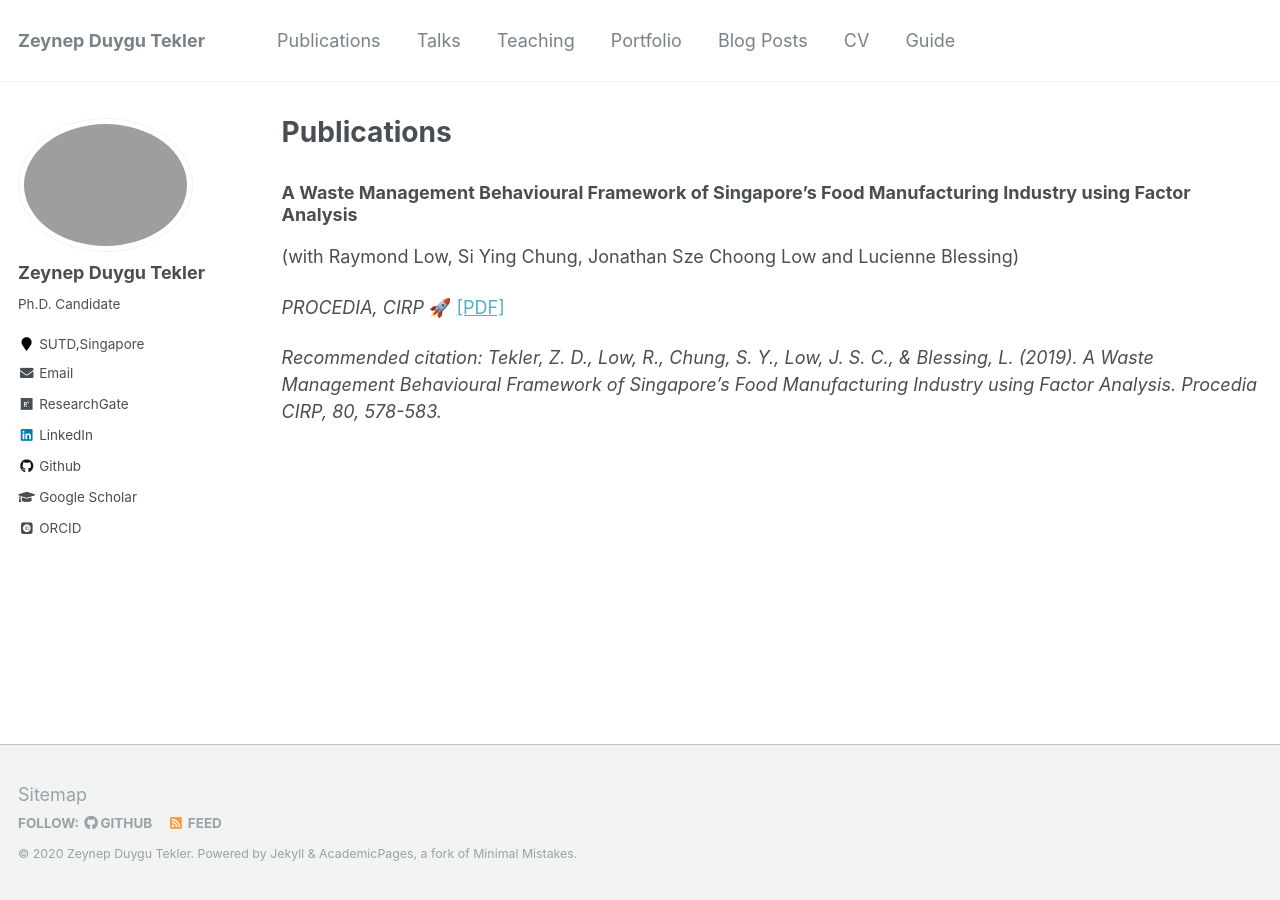
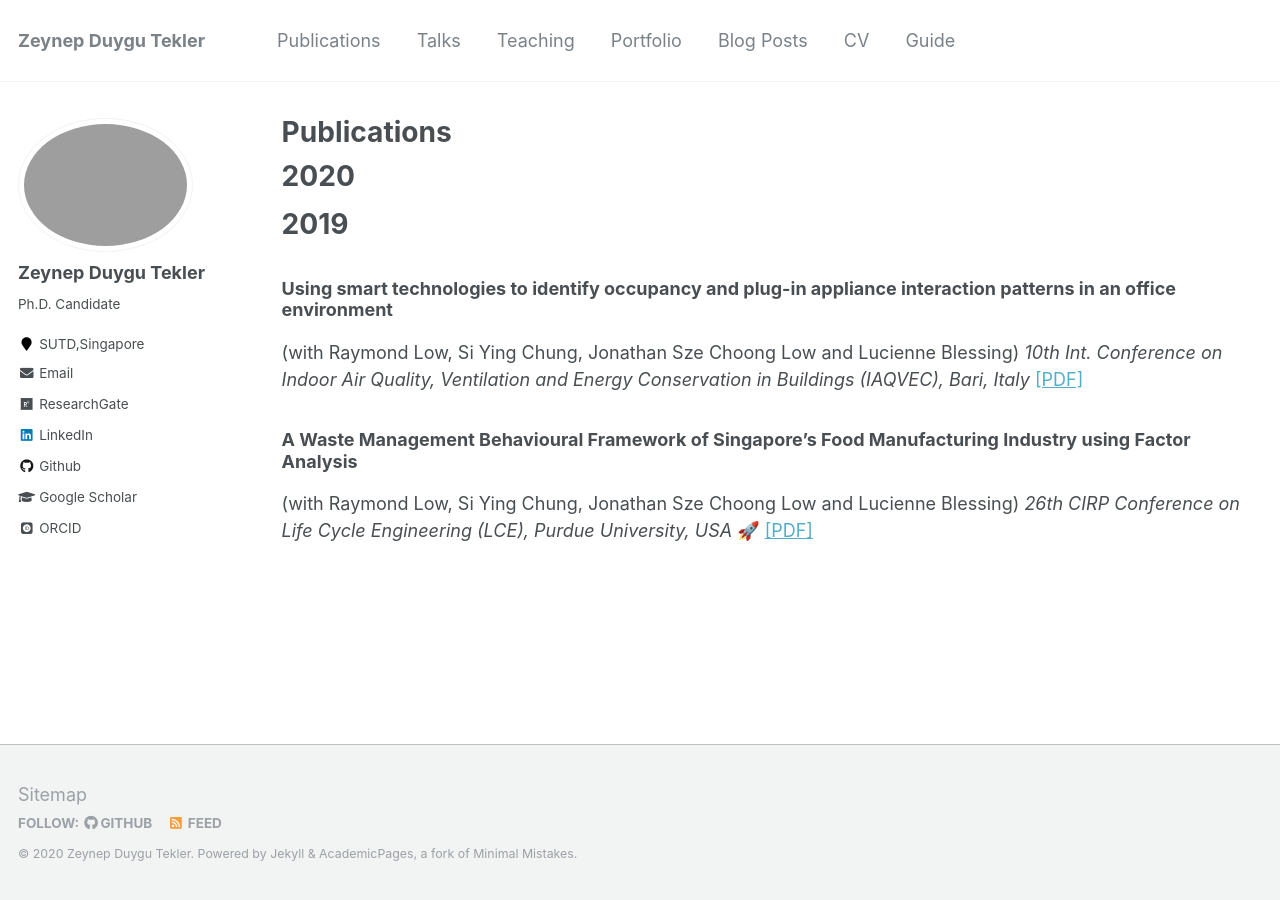
Before and after one commit to zeynepduygutekler/zeynepduygutekler.github.io, a Jekyll site: the page built from _pages/publications.md, in a window 1280 px wide. Built offline with Jekyll 4.4.1, drawn with Linux system fonts in a browser that asks for light colours; emoji names are drawn with the system emoji font; some web fonts are replaced.

Commit message:
paper 1 updated4

```diff
--- a/_pages/publications.md
+++ b/_pages/publications.md
@@ -17,11 +17,24 @@ author_profile: true
 {% endfor %}
 
 -->
+<!--
+<i>Recommended citation: Tekler, Z. D., Low, R., Chung, S. Y., Low, J. S. C., & Blessing, L. (2019). A Waste Management Behavioural Framework of Singapore’s Food Manufacturing Industry using Factor Analysis. Procedia CIRP, 80, 578-583. </i>
+-->
+
+# 2020
+
+
+
+
+
+# 2019
+
+
+### Using smart technologies to identify occupancy and plug-in appliance interaction patterns in an office environment
+(with Raymond Low, Si Ying Chung, Jonathan Sze Choong Low and Lucienne Blessing)
+*10th Int. Conference on Indoor Air Quality, Ventilation and Energy Conservation in Buildings (IAQVEC), Bari, Italy* [[PDF]](http://zeynepduygutekler.github.io/files/IAQVEC2019_Published)
 
 
 ### A Waste Management Behavioural Framework of Singapore’s Food Manufacturing Industry using Factor Analysis
 (with Raymond Low, Si Ying Chung, Jonathan Sze Choong Low and Lucienne Blessing)
-
-*PROCEDIA, CIRP* :rocket: [[PDF]](http://zeynepduygutekler.github.io/files/paper1.pdf)
-
-<i>Recommended citation: Tekler, Z. D., Low, R., Chung, S. Y., Low, J. S. C., & Blessing, L. (2019). A Waste Management Behavioural Framework of Singapore’s Food Manufacturing Industry using Factor Analysis. Procedia CIRP, 80, 578-583. </i>
+*26th CIRP Conference on Life Cycle Engineering (LCE), Purdue University, USA* :rocket: [[PDF]](http://zeynepduygutekler.github.io/files/CIRP_Published.pdf)
```
Also changed, not shown: 7 other files.
